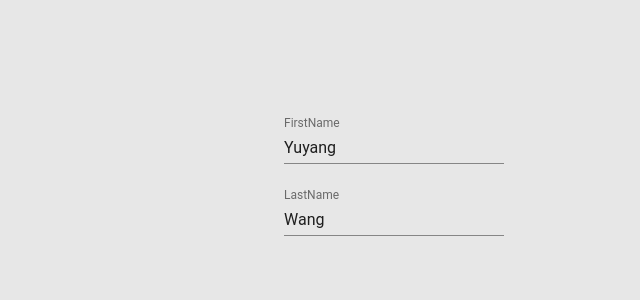
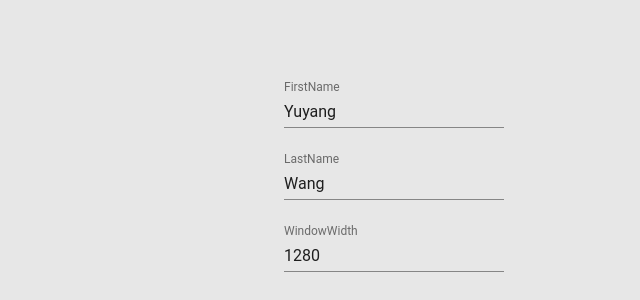
Before and after one commit to punkfans/ReactConfDemo, a React (Create React App) app: page / in a window 1280 px wide. Shown: the part 228-528 px from the top of the page, without its empty margins (246-886 px from the left). Built offline with nearby package versions, Linux system fonts and the light colour scheme.

Commit message:
show window width

```diff
--- a/src/demo.js
+++ b/src/demo.js
@@ -8,6 +8,7 @@ export default class demo extends React.Component {
         this.state = {
             firstName: 'Yuyang',
             lastName: 'Wang',
+            windowWidth: window.innerWidth,
         };
 
         this.handleFirstNameChange = this.handleFirstNameChange.bind(this);
@@ -16,10 +17,19 @@ export default class demo extends React.Component {
 
     componentDidMount() {
         document.title = `${this.state.firstName}'s Demo`;
+        window.addEventListener('resize', () => {
+            this.setState({
+                windowWidth: window.innerWidth,
+            });
+        });
     }
 
     componentDidUpdate() {
         document.title = `${this.state.firstName}'s Demo`;
+    }
+
+    componentWillUnmount() {
+        window.removeEventListener('resize');
     }
 
     handleFirstNameChange(e) {
@@ -51,6 +61,12 @@ export default class demo extends React.Component {
                     onChange={this.handleLastNameChange}
                     margin="normal"
                 />
+                <TextField
+                    id="standard-helperText"
+                    label="WindowWidth"
+                    value={this.state.windowWidth}
+                    margin="normal"
+                />
             </div>
         );
     }
```
